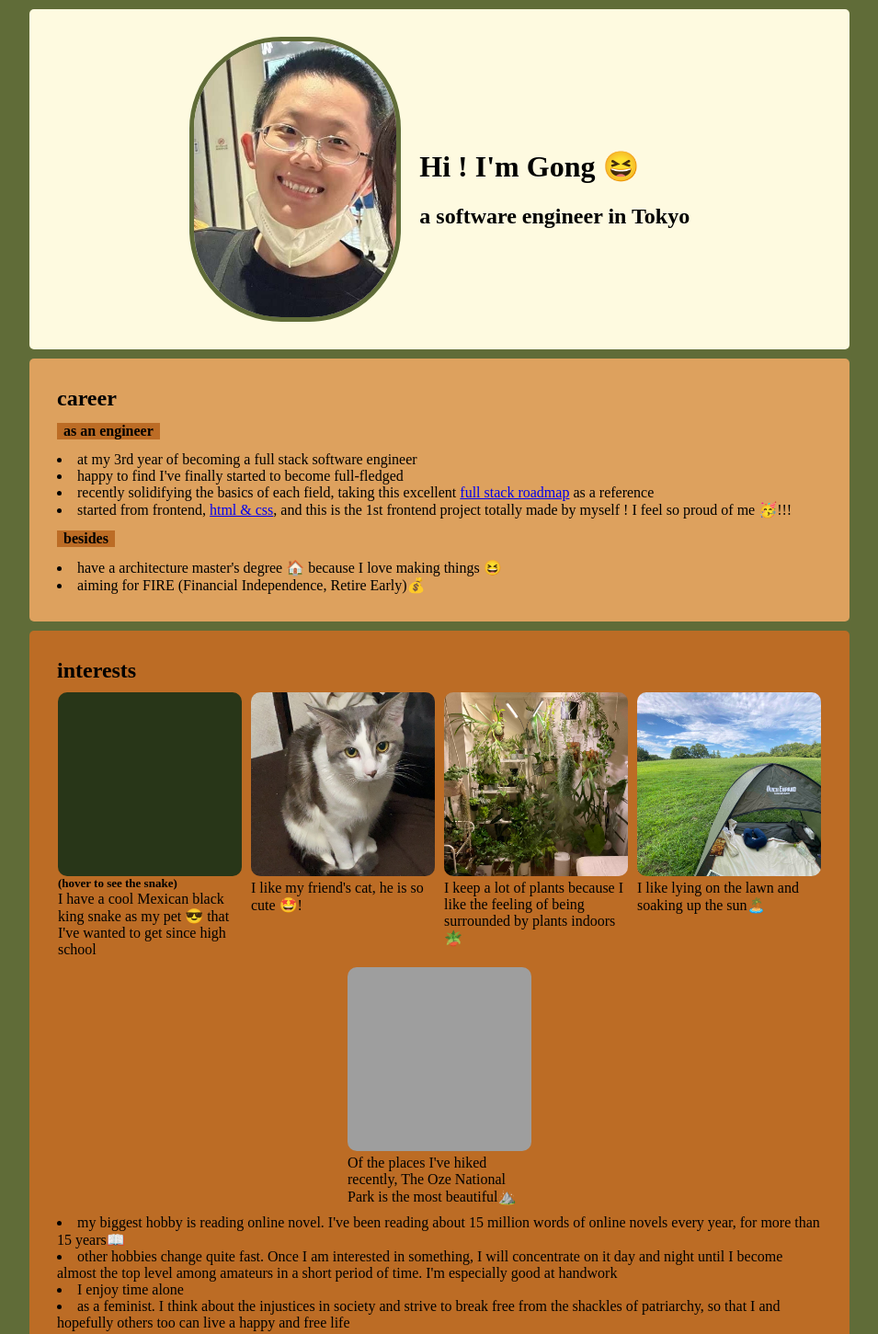
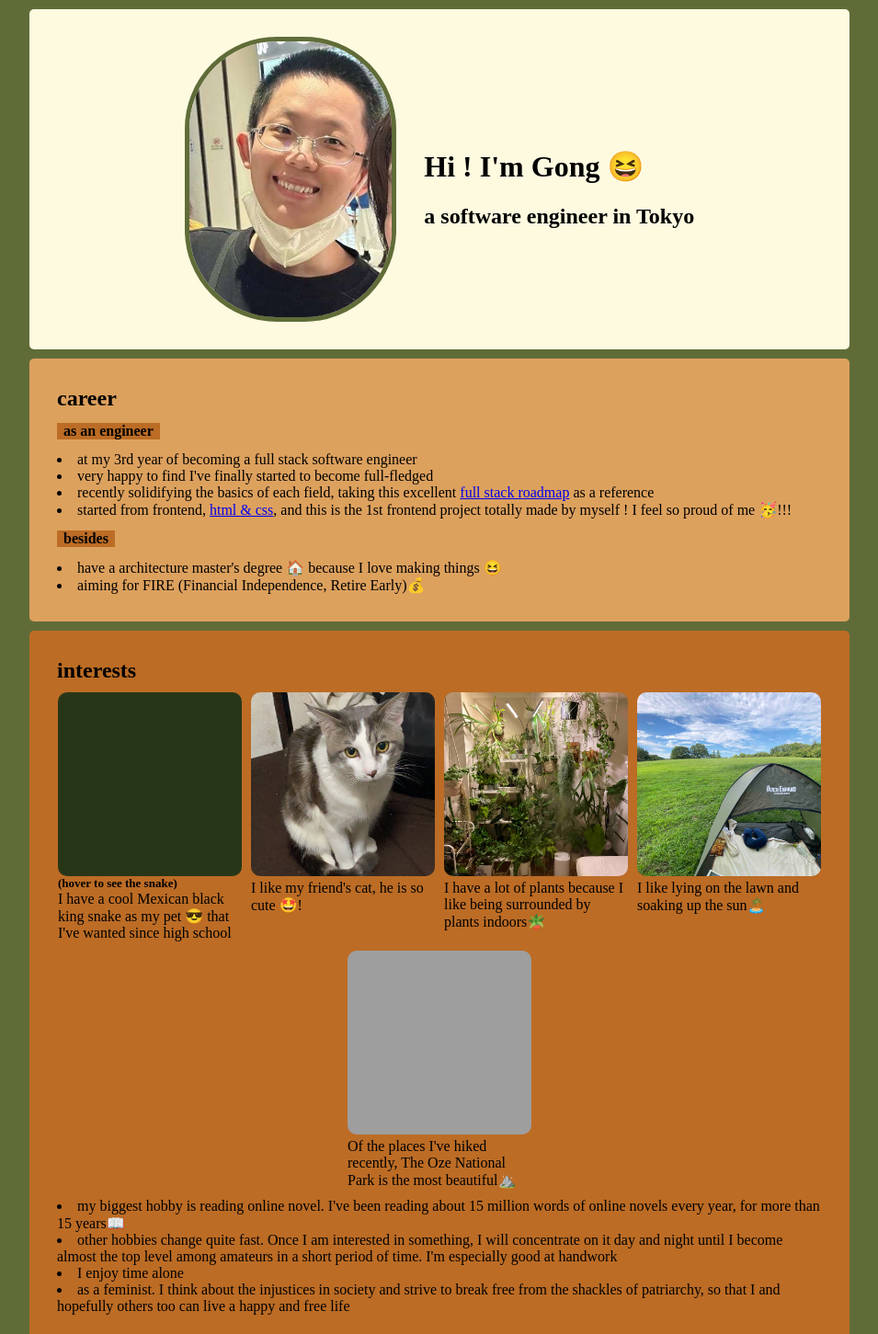
Before and after one commit to gong-xj/html_css-self_introduction, a website built with Vite: page index.html in a window 1280 px wide. Shown: the top 1451 px of the page at 92% size, without its empty margins (162-1117 px from the left). Built offline with nearby package versions, Linux system fonts and the light colour scheme; grey boxes are pictures that could not be loaded.

Commit message:
文言微調整

```diff
--- a/index.html
+++ b/index.html
@@ -19,7 +19,7 @@
         <h4 class="subtitle">as an engineer</h4>
         <nl class="description"></nl>
           <li>at my 3rd year of becoming a full stack software engineer</li>
-          <li>happy to find I've finally started to become full-fledged</li>
+          <li>very happy to find I've finally started to become full-fledged</li>
           <li>recently solidifying the basics of each field, taking this excellent
             <a href="https://roadmap.sh/full-stack" target="_blank">full stack roadmap</a> as a reference
           </li>
@@ -42,7 +42,7 @@
           <div class="img-box">
             <div id="snake-img"></div>
             <p class="bold-img-description">(hover to see the snake)</p>
-            <p class="img-description">I have a cool Mexican black king snake as my pet 😎 that I've wanted to get since high school</p>
+            <p class="img-description">I have a cool Mexican black king snake as my pet 😎 that I've wanted since high school</p>
           </div>
           <div class="img-box">
             <img src="images/cat.JPG" alt="a cute cat">
@@ -50,7 +50,7 @@
           </div>
           <div class="img-box">
             <img src="images/plants.jpg" alt="many plants indoors">
-            <p class="img-description">I keep a lot of plants because I like the feeling of being surrounded by plants indoors🪴</p>
+            <p class="img-description">I have a lot of plants because I like being surrounded by plants indoors🪴</p>
           </div>
           <div class="img-box">
             <img src="images/grass.jpg" alt="grass and tent and blue sky">
--- a/style.css
+++ b/style.css
@@ -22,7 +22,7 @@ body {
 .header {
   background: #fefae0;
   display: flex;
-  gap: 20px;
+  gap: 30px;
 }
 
 img {
```
